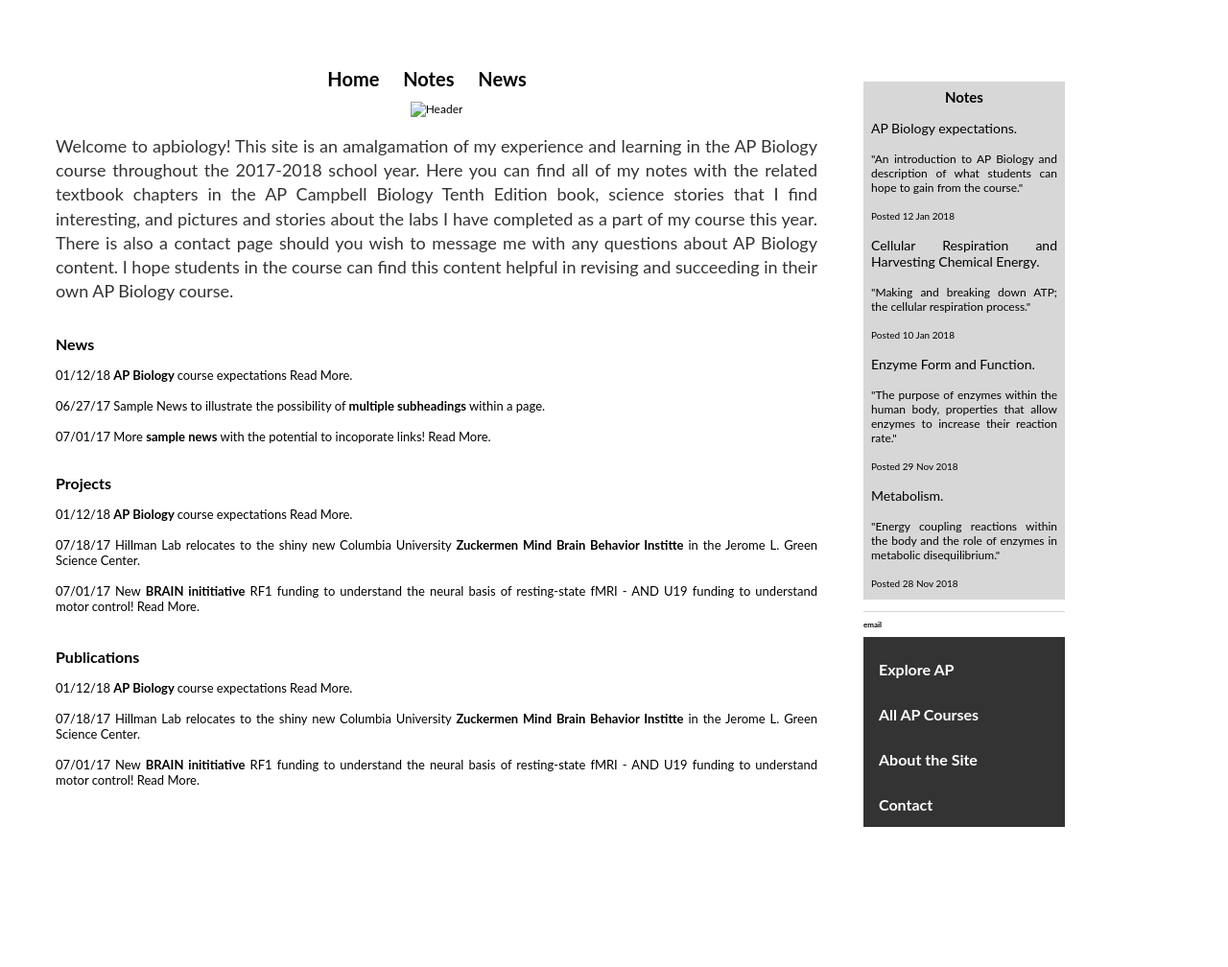
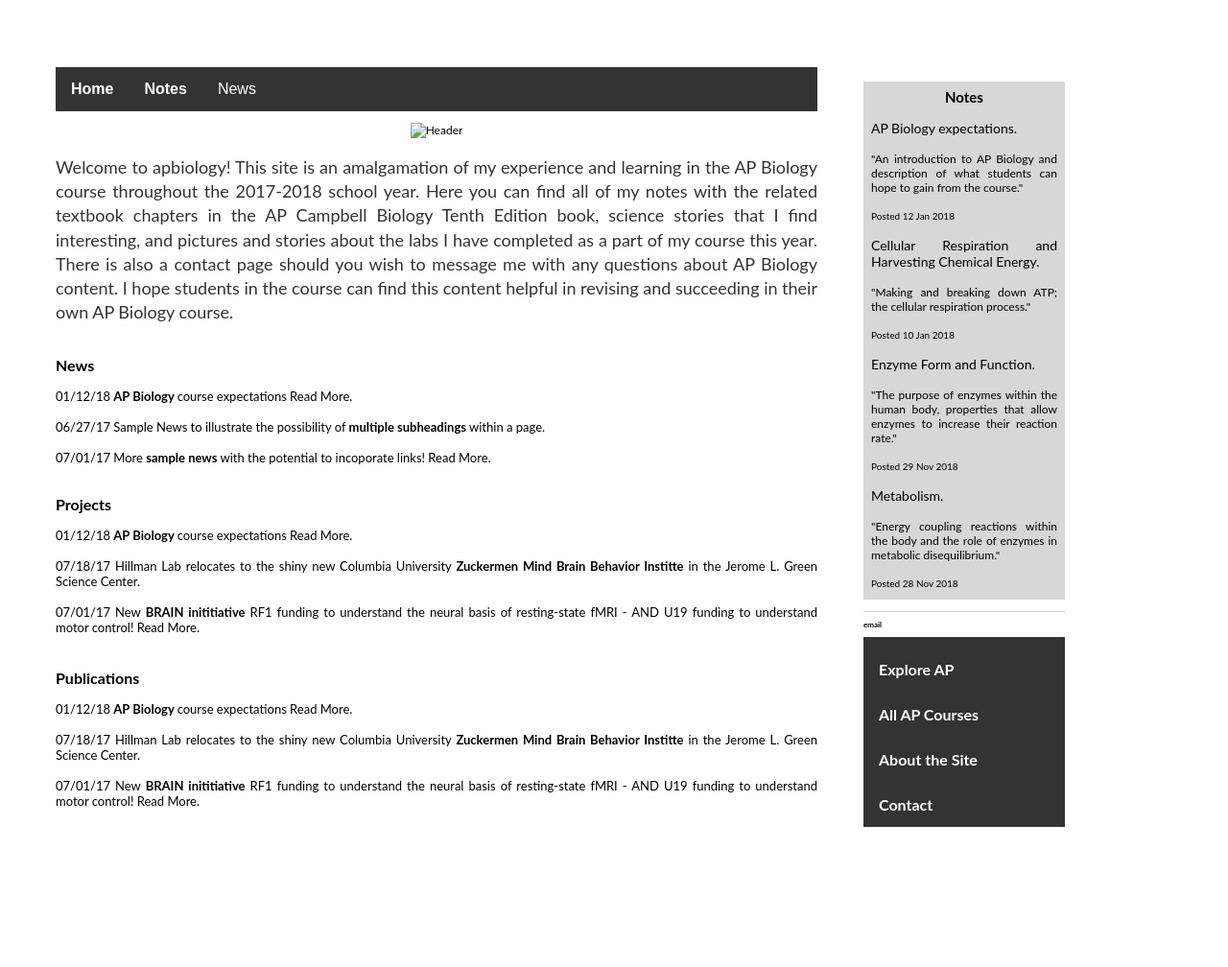
Before and after one commit to meganscarlett/meganscarlett.github.io, a Jekyll site: the page built from index.html, in a window 1280 px wide. Shown: the whole page at 96% size. Built offline with Jekyll 4.4.1, drawn with Linux system fonts in a browser that asks for light colours.

Commit message:
Update default.html

```diff
--- a/_layouts/default.html
+++ b/_layouts/default.html
@@ -10,9 +10,21 @@
 	<body>
 		<nav>
     		<ul>
-			<div style="font-size: 20px"><center><li><a href="/">Home</a></li>
-	        	<li><a href="/notes">Notes</a></li>
-        		<li><a href="https://www.sciencenews.org/">News</a></li></center>
+<!-- dropdown menu -->
+<div class="navbar">
+  <a href="/">Home</a>
+  <a href="/notes">Notes</a>
+  <div class="dropdown">
+    <button class="dropbtn">News
+      <i class="fa fa-caret-down"></i>
+    </button>
+    <div class="dropdown-content">
+      <a href="#">Link 1</a>
+      <a href="#">Link 2</a>
+      <a href="#">Link 3</a>
+    </div>
+  </div>
+</div>
     		</ul>
 		</nav>
 		<div class="container">
```
